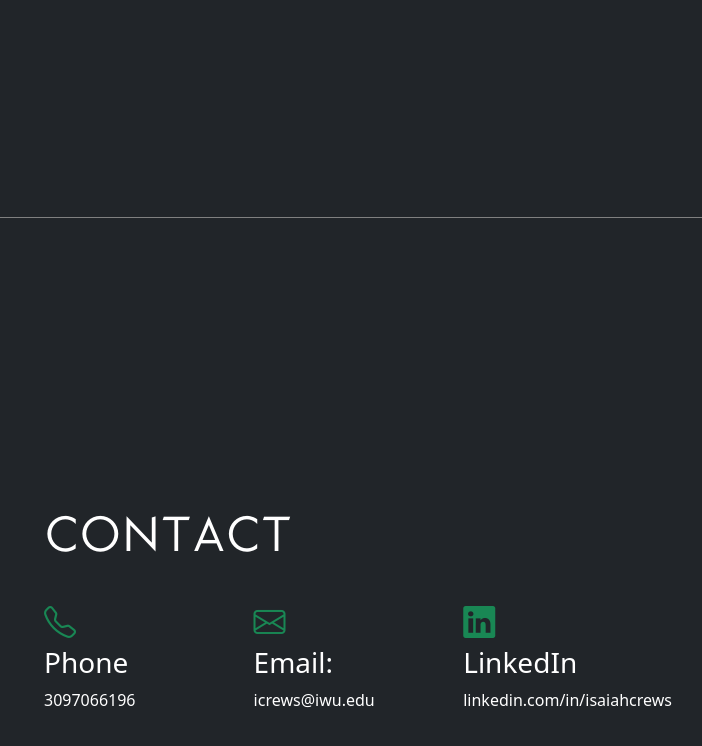
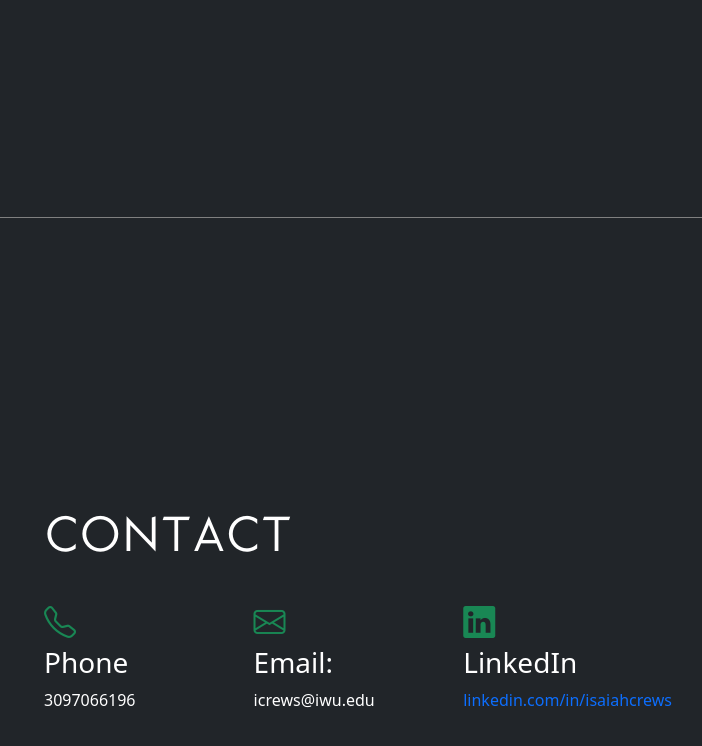
Before and after one commit to icrews/icrews.github.io, a plain HTML site: page index.html in a window 1280 px wide. Shown: the part 2185-2931 px from the top of the page, without its empty margins (282-984 px from the left). Drawn offline with nearby package versions, Linux system fonts and the light colour scheme.

Commit message:
Linked LinkedIn

```diff
--- a/index.html
+++ b/index.html
@@ -174,7 +174,7 @@
                                                 <div class="col">
                                                     <i class="bi bi-linkedin" style="font-size: 2rem; color: #198754;"></i>
                                                     <h3 class = "display-8 text-white ">LinkedIn</h3>
-                                                    <p class = "text-white"> linkedin.com/in/isaiahcrews</p>
+                                                    <p class = "text-white"> <a style= "text-decoration: none" href="https://www.linkedin.com/in/isaiahcrews">linkedin.com/in/isaiahcrews</a></p>
                                                 </div>
                                             </div>
 
```
